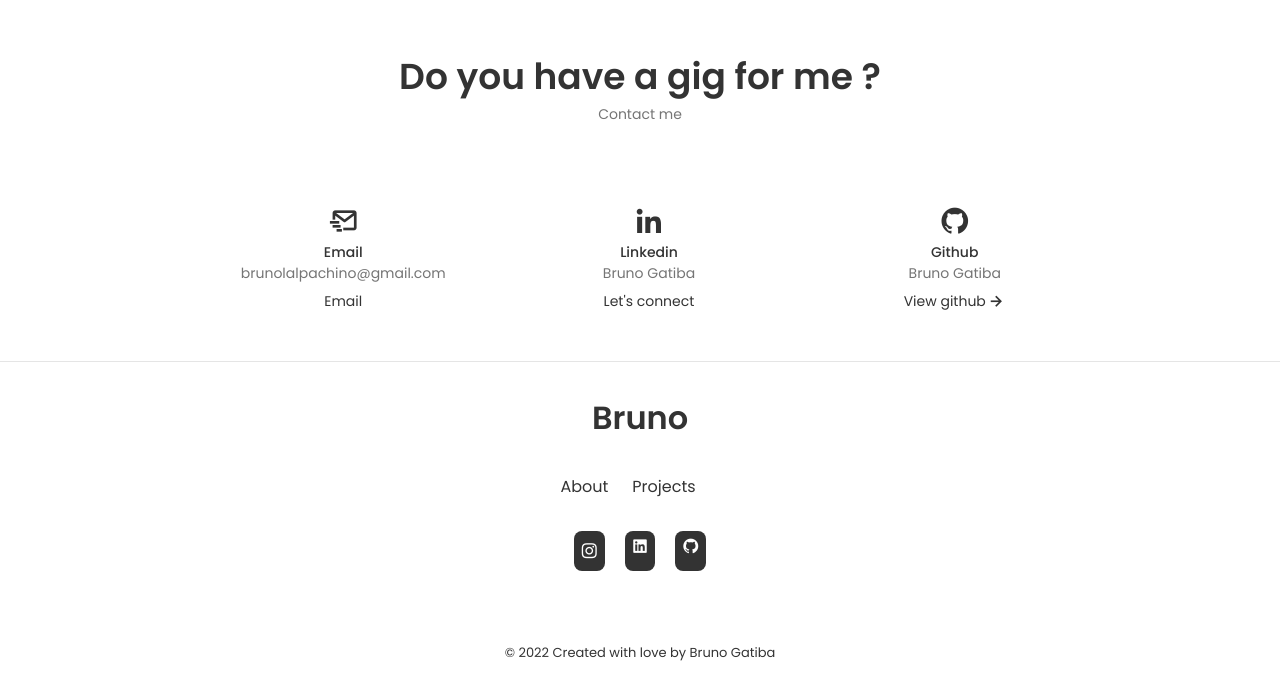
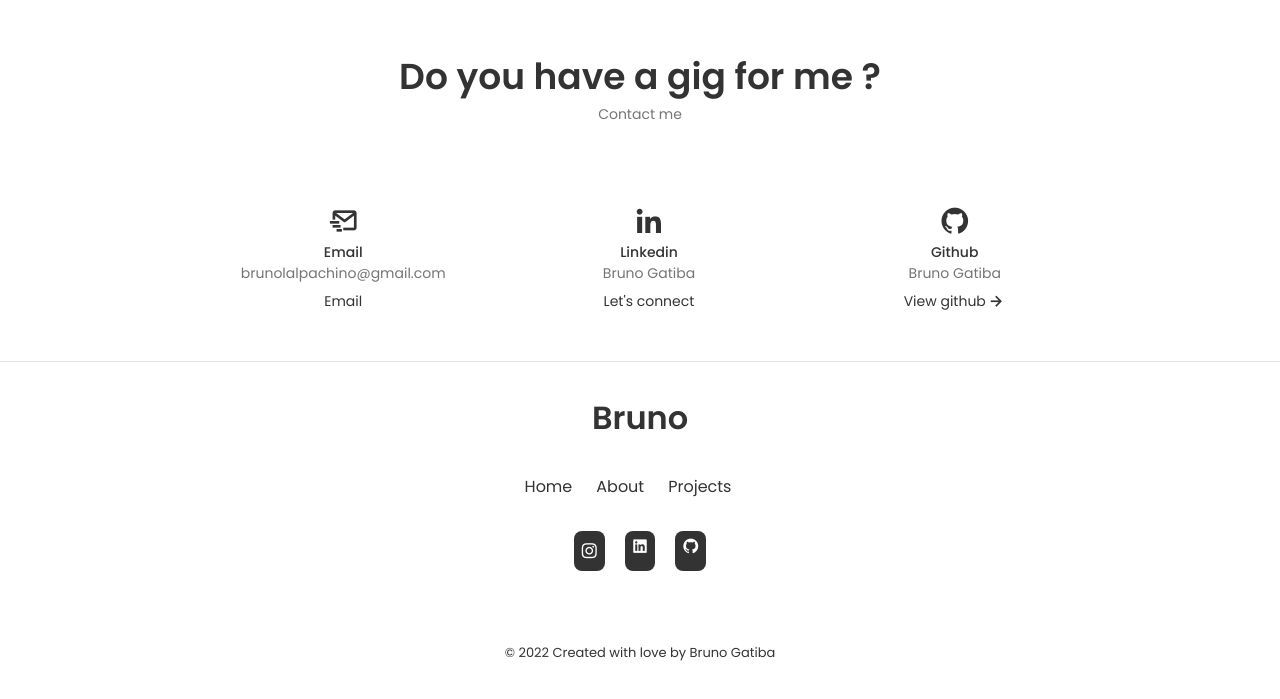
Before and after one commit to ch1n069/Portfolio, a React (Create React App) app: page / in a window 1280 px wide. Shown: the part 3882-4581 px from the top of the page. Built offline with nearby package versions, Linux system fonts and the light colour scheme.

Commit message:
:bug : fixing footer-links

```diff
--- a/package.json
+++ b/package.json
@@ -7,6 +7,7 @@
     "@testing-library/react": "^13.4.0",
     "@testing-library/user-event": "^13.5.0",
     "framer-motion": "^7.5.3",
+    "netlify-cli": "^12.1.0",
     "react": "^18.2.0",
     "react-dom": "^18.2.0",
     "react-scripts": "5.0.1",
--- a/src/components/about/About.js
+++ b/src/components/about/About.js
@@ -8,7 +8,7 @@ import "./About.css";
 // all imports happen above
 const About = () => {
   return (
-    <section className="about about section" id="about">
+    <section className="about about section" id="about_me">
       <h2 className="section__title">About me</h2>
       <span className="section__subtitle">acerca demi</span>
       <div className="about__container container grid">
--- a/src/components/footer/Footer.js
+++ b/src/components/footer/Footer.js
@@ -9,12 +9,17 @@ const Footer = () => {
         <h1 className="footer__title">Bruno </h1>
         <ul className="footer__list">
           <li>
-            <a href="" className="footer__link">
+            <a href="/" className="footer__link">
+              Home
+            </a>
+          </li>
+          <li>
+            <a href="#about_me" className="footer__link">
               About
             </a>
           </li>
           <li>
-            <a href="" className="footer__link">
+            <a href="#projects" className="footer__link">
               Projects
             </a>
           </li>
--- a/src/components/projects/Projects.js
+++ b/src/components/projects/Projects.js
@@ -20,7 +20,7 @@ const Projects = () => {
 
   // creating of functions
   return (
-    <section className="projects container section">
+    <section id="projects" className="projects container section">
       <h2 className="section__title">Projects</h2>
       <span className="section__subtitle">
         Drag to scroll through projects{" "}
```
Also changed, not shown: 2 other files (tests, documents, lock files or other folders).
